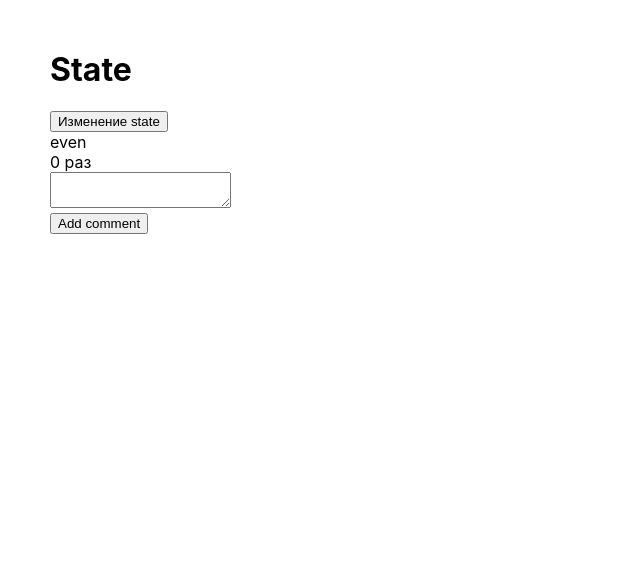
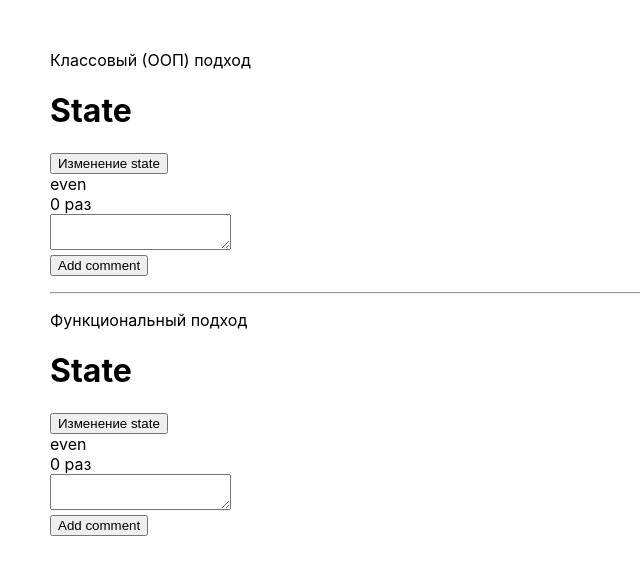
Before and after one commit to aprricod/react_homework4, a React (Create React App) app: page / in a window 1280 px wide. Shown: the top 574 px of the page, without its empty margins (0-640 px from the left). Built offline with nearby package versions, Linux system fonts and the light colour scheme.

Commit message:
второй компонент завершен

```diff
--- a/src/App.js
+++ b/src/App.js
@@ -1,10 +1,15 @@
 import "./App.css";
 import Comp1 from "./Comps/Comp1";
+import Comp2 from "./Comps/Comp2";
 
 function App() {
   return (
     <div>
+      <p>Классовый (ООП) подход</p>
       <Comp1 />
+      <hr />
+      <p>Функциональный подход</p>
+      <Comp2 />
     </div>
   );
 }
--- a/src/Comps/Comp2.js
+++ b/src/Comps/Comp2.js
@@ -1,9 +1,47 @@
-import React from 'react'
+import { useState } from "react";
+import React from "react";
 
-export default function Comp2() {
-    return (
-        <div>
+function Comp2() {
+  const [count, setcount] = useState(0);
+  const [comment, setcomment] = useState([]);
 
-        </div>
-    )
+  let myRef = React.createRef();
+
+  let handler = () => {
+    let currentCount = count;
+    currentCount++;
+    setcount(currentCount);
+  };
+
+  let addComment = () => {
+    let commentValue = myRef.current.value;
+    let comments = [...comment, commentValue];
+    setcomment(comments);
+    myRef.current.value = "";
+  };
+
+  return (
+    <div>
+      <h1>State</h1>
+      <div>
+        <button onClick={handler}>Изменение state</button>
+      </div>
+      <div>{count % 2 === 0 ? "even" : "odd"}</div>
+      <div>{count} раз</div>
+      <div>
+        <textarea ref={myRef}></textarea>
+      </div>
+      <div>
+        <button onClick={addComment}>Add comment</button>
+      </div>
+      <div>
+        <ul>
+          {comment.map((item, index) => (
+            <li key={index.toString()}>{item}</li>
+          ))}
+        </ul>
+      </div>
+    </div>
+  );
 }
+export default Comp2;
```
